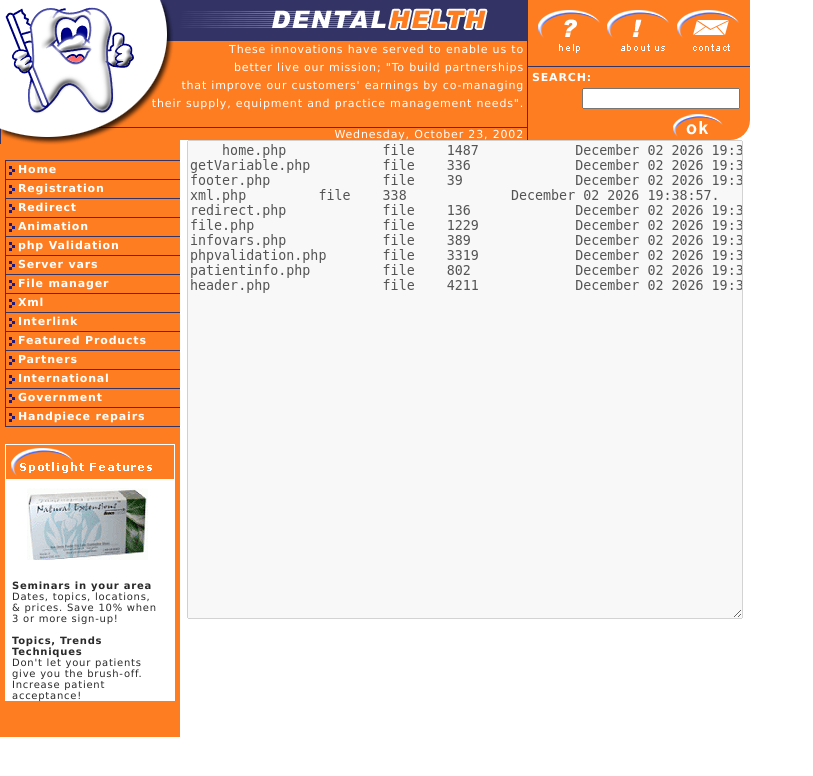
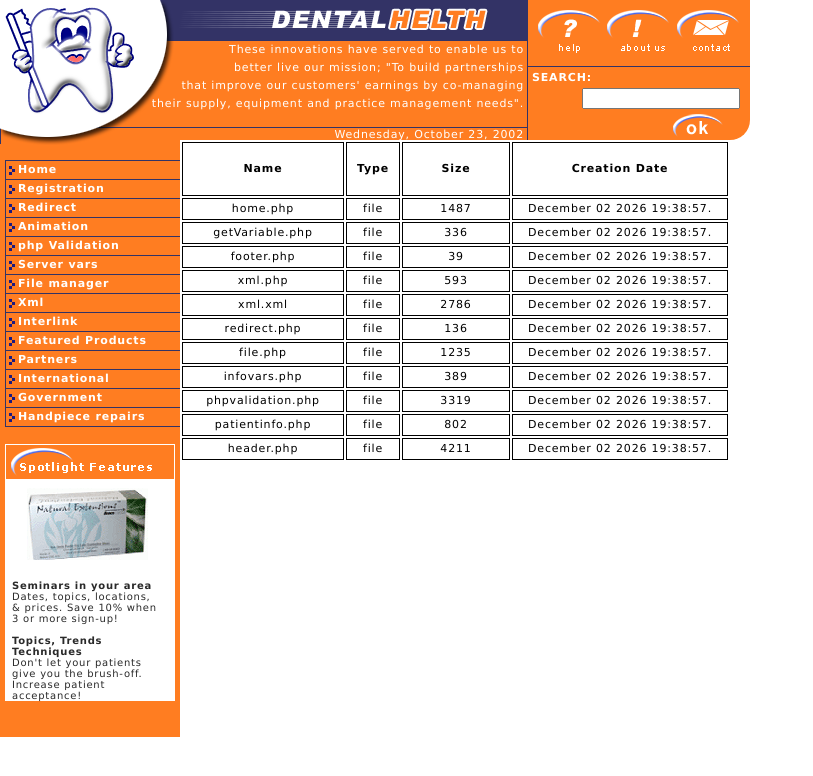
Before and after one commit to mkhmelevtsova/web-programming, a PHP site: page /Views/file.php in a window 1280 px wide. Shown: the top 776 px of the page, without its empty margins (0-813 px from the left). Run offline with PHP 8.4, Linux system fonts and the light colour scheme.

Commit message:
Provided xml parsing. Edited filemanager to table view.

```diff
--- a/Styles/file.css
+++ b/Styles/file.css
@@ -1,4 +1,35 @@
 #fileInformation{
-    width: 550px;
+    width: 570px;
     height: 473px;
 }
+
+table {
+    width: 550px;
+    color: black;
+}
+
+table th {
+    height: 50px;
+    border: 1px solid black;
+}
+
+table td {
+    border: 1px solid black;
+}
+
+#name {
+    width: 30%;
+    padding-top: 0px;
+}
+
+#type {
+    width: 10%;
+}
+
+#size {
+    width: 20%;
+}
+
+#date {
+    /* width: 40%; */
+}
--- a/Styles/xml.css
+++ b/Styles/xml.css
@@ -2,3 +2,24 @@
     width: 550px;
     height: 473px;
 }
+
+.store {
+    height: 480px;
+    overflow-y: scroll;
+    color: black;
+}
+.store:after {
+	clear: both;
+	display: block;
+	content: " ";
+}
+.laptops:nth-child(3n+1) {
+	clear:left;
+}
+.laptops {
+	float: left;
+	width:33.333%;
+}
+.laptops:hover {
+	color:red;
+}
--- a/Views/file.php
+++ b/Views/file.php
@@ -1,6 +1,12 @@
 <?php include "header.php"; ?>
 
-<textarea disabled id="fileInformation" wrap="off">
+<table>
+    <tr>
+        <th id="name">Name</th>
+        <th id="type">Type</th>
+        <th id="size">Size</th>
+        <th id="date">Creation Date</th>
+    </tr>
     <?php
     //$dir = "/xampp/htdocs/LB5/";
     $dir = getcwd();
@@ -15,18 +21,16 @@
                 if (is_file($file)) {
                     $filetype = filetype($file);
                     $filesize = filesize($file);
-                    if (strlen($file) > 15)
-                        echo "$file\t$filetype\t$filesize\t\t" . date("F d Y H:i:s.", filectime($file)) . "\n";
-                    else
-                        echo "$file\t\t$filetype\t$filesize\t\t" . date("F d Y H:i:s.", filectime($file)) . "\n";
+                    $time = date("F d Y H:i:s.", filectime($file));
+                    echo "<tr><td>$file</td><td>$filetype</td><td>$filesize</td><td>$time</td></tr>";
                 } else {
-                    echo "каталог: $file\n";
+                    echo "<tr><td>$file</td><td></td><td></td><td></td></tr>";
                 }
             }
             closedir($dh); // закрываем каталог
         }
     }
     ?>
-</textarea>
+</table>
 
 <?php include "footer.php"; ?>
```
Also changed, not shown: Views/xml.php (+14 -6 lines), Views/xml.xml (renamed from xml.xml, +22 -22 lines).
